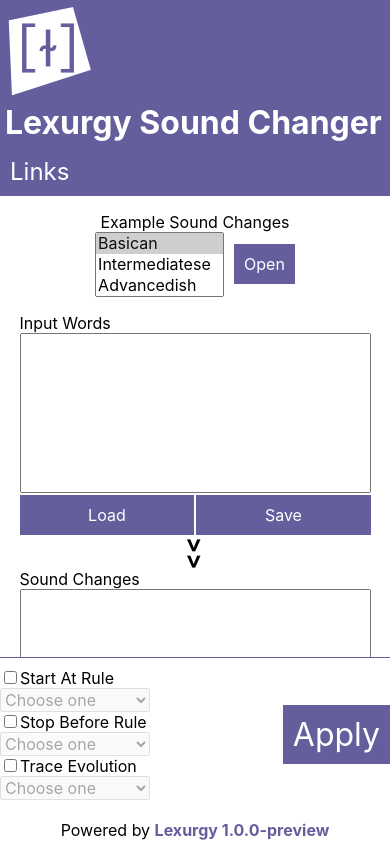
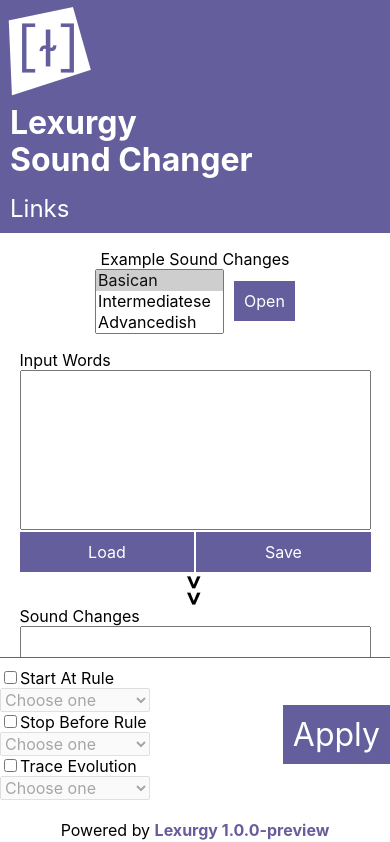
Before and after one commit to def-gthill/lexurgy-web, a Next.js app: page /examples/sc in a window 390 px wide. Shown: the top 842 px of the page. Built offline with nearby package versions, Linux system fonts and the light colour scheme.

Commit message:
Fix header layout

```diff
--- a/styles/Frame.module.css
+++ b/styles/Frame.module.css
@@ -102,9 +102,14 @@
   }
 }
 
-@media (max-width: 450px) {
+@media (max-width: 475px) {
   .header {
     flex-wrap: wrap;
+  }
+
+  .title {
+    padding-left: 10px;
+    padding-right: 50px;
   }
 
   .spacer {
```
